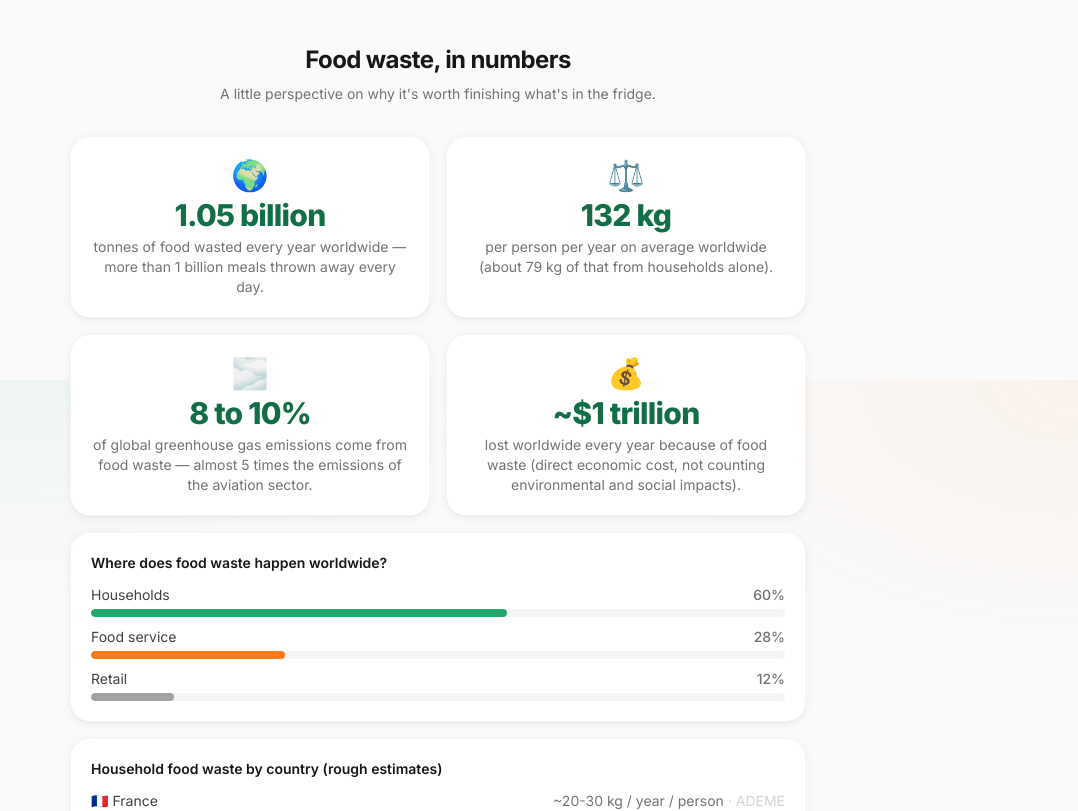
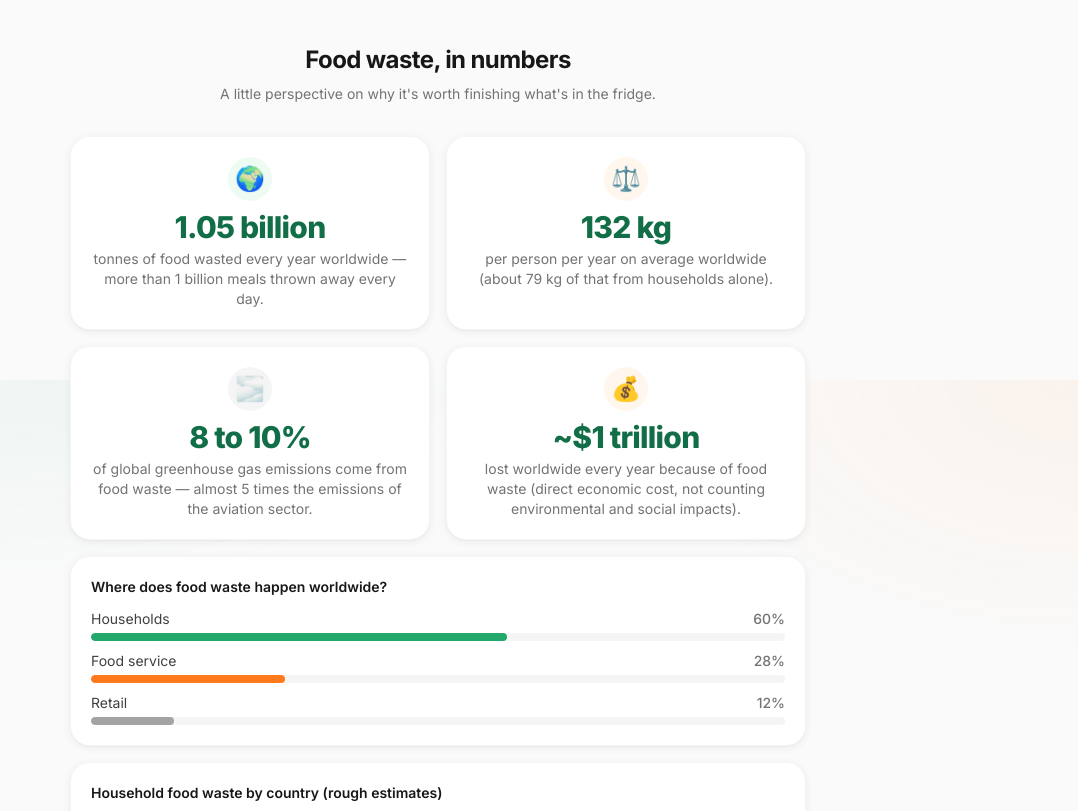
Before and after one commit to charlesgirardin1-design/frigomind, a React (Vite) app: page / in a window 1280 px wide. Shown: the part 1220-2031 px from the top of the page, without its empty margins (202-1280 px from the left). Built offline with nearby package versions, Linux system fonts and the light colour scheme; no server answers.

Commit message:
Animate waste stats, bar chart fill and CTA on homepage

```diff
--- a/src/pages/HomePage.jsx
+++ b/src/pages/HomePage.jsx
@@ -1,3 +1,4 @@
+import { useEffect, useState } from 'react'
 import { useApp } from '../state/AppContext.jsx'
 import { useLanguage } from '../state/LanguageContext.jsx'
 import {
@@ -168,6 +169,12 @@ const STRINGS = {
   },
 }
 
+// Emoji des 4 cartes "chiffres du gaspillage", associés à un ton de couleur
+// (icon-badge) pour leur donner la même présence visuelle que les icônes du
+// reste du site plutôt que de rester des emoji nus.
+const WASTE_STAT_ICONS = ['🌍', '⚖️', '🌫️', '💰']
+const WASTE_STAT_TONES = ['bg-fresh-50', 'bg-zest-50', 'bg-neutral-100', 'bg-zest-50']
+
 // Page d'accueil : promesse claire + CTA unique pour lancer le flow en 3 clics,
 // puis contenu explicatif enrichi (étapes, valeurs, anti-gaspi) pour rassurer
 // et donner du contexte avant de se lancer.
@@ -175,6 +182,23 @@ export default function HomePage() {
   const { goTo } = useApp()
   const lang = useLanguage()
   const s = STRINGS[lang]
+
+  // Déclenche le remplissage animé des barres de répartition (ménages /
+  // restauration / distribution) après le premier rendu : elles partent de
+  // 0% et rejoignent leur largeur cible via la transition CSS, plutôt que
+  // d'apparaître déjà pleines.
+  const [barsFilled, setBarsFilled] = useState(false)
+  useEffect(() => {
+    const t = setTimeout(() => setBarsFilled(true), 150)
+    return () => clearTimeout(t)
+  }, [])
+
+  const wasteStats = [
+    { icon: WASTE_STAT_ICONS[0], tone: WASTE_STAT_TONES[0], value: s.wasteWorldTonnes, text: s.wasteWorldTonnesText },
+    { icon: WASTE_STAT_ICONS[1], tone: WASTE_STAT_TONES[1], value: s.wastePerPerson, text: s.wastePerPersonText },
+    { icon: WASTE_STAT_ICONS[2], tone: WASTE_STAT_TONES[2], value: s.wasteCO2, text: s.wasteCO2Text },
+    { icon: WASTE_STAT_ICONS[3], tone: WASTE_STAT_TONES[3], value: s.wasteCost, text: s.wasteCostText },
+  ]
 
   return (
     <div className="max-w-3xl mx-auto px-4 pt-10 pb-16 animate-fadeIn">
@@ -255,40 +279,31 @@ export default function HomePage() {
       </div>
 
       <div className="mt-16">
-        <h2 className="section-title">{s.wasteTitle}</h2>
-        <p className="section-subtitle">{s.wasteSubtitle}</p>
+        <h2 className="section-title animate-rise">{s.wasteTitle}</h2>
+        <p className="section-subtitle animate-rise" style={{ animationDelay: '60ms' }}>
+          {s.wasteSubtitle}
+        </p>
 
         <div className="mt-8 grid grid-cols-1 sm:grid-cols-2 gap-4">
-          <div className="card p-5 text-center">
-            <div className="text-3xl mb-1" aria-hidden>🌍</div>
-            <div className="text-2xl sm:text-3xl font-extrabold text-fresh-700 tracking-tight">
-              {s.wasteWorldTonnes}
+          {wasteStats.map((stat, i) => (
+            <div
+              key={stat.value}
+              className="card p-5 text-center animate-rise"
+              style={{ animationDelay: `${i * 90}ms` }}
+            >
+              <div className={`icon-badge ${stat.tone} mx-auto mb-2 text-2xl`} aria-hidden>
+                {stat.icon}
+              </div>
+              <div className="text-2xl sm:text-3xl font-extrabold text-fresh-700 tracking-tight">{stat.value}</div>
+              <p className="text-sm text-neutral-500 mt-1">{stat.text}</p>
             </div>
-            <p className="text-sm text-neutral-500 mt-1">{s.wasteWorldTonnesText}</p>
-          </div>
-          <div className="card p-5 text-center">
-            <div className="text-3xl mb-1" aria-hidden>⚖️</div>
-            <div className="text-2xl sm:text-3xl font-extrabold text-fresh-700 tracking-tight">
-              {s.wastePerPerson}
-            </div>
-            <p className="text-sm text-neutral-500 mt-1">{s.wastePerPersonText}</p>
-          </div>
-          <div className="card p-5 text-center">
-            <div className="text-3xl mb-1" aria-hidden>🌫️</div>
-            <div className="text-2xl sm:text-3xl font-extrabold text-fresh-700 tracking-tight">{s.wasteCO2}</div>
-            <p className="text-sm text-neutral-500 mt-1">{s.wasteCO2Text}</p>
-          </div>
-          <div className="card p-5 text-center">
-            <div className="text-3xl mb-1" aria-hidden>💰</div>
-            <div className="text-2xl sm:text-3xl font-extrabold text-fresh-700 tracking-tight">{s.wasteCost}</div>
-            <p className="text-sm text-neutral-500 mt-1">{s.wasteCostText}</p>
-          </div>
+          ))}
         </div>
 
-        <div className="mt-4 card p-5">
+        <div className="mt-4 card p-5 animate-rise" style={{ animationDelay: '360ms' }}>
           <p className="font-semibold text-neutral-900 text-sm mb-3">{s.chainTitle}</p>
           <div className="space-y-2.5">
-            {s.chain.map((c) => (
+            {s.chain.map((c, i) => (
               <div key={c.label}>
                 <div className="flex items-center justify-between text-sm mb-1">
                   <span className="text-neutral-700">{c.label}</span>
@@ -296,10 +311,14 @@ export default function HomePage() {
                 </div>
                 <div className="h-2 rounded-full bg-neutral-100 overflow-hidden">
                   <div
-                    className={`h-full rounded-full ${
+                    className={`h-full rounded-full transition-all ease-out ${
                       c.tone === 'fresh' ? 'bg-fresh-500' : c.tone === 'zest' ? 'bg-zest-500' : 'bg-neutral-400'
                     }`}
-                    style={{ width: `${c.pct}%` }}
+                    style={{
+                      width: barsFilled ? `${c.pct}%` : '0%',
+                      transitionDuration: '900ms',
+                      transitionDelay: `${i * 120}ms`,
+                    }}
                   />
                 </div>
               </div>
@@ -307,7 +326,7 @@ export default function HomePage() {
           </div>
         </div>
 
-        <div className="mt-4 card p-5">
+        <div className="mt-4 card p-5 animate-rise" style={{ animationDelay: '420ms' }}>
           <p className="font-semibold text-neutral-900 text-sm mb-3">{s.countryTableTitle}</p>
           <div className="divide-y divide-neutral-100">
             {s.countryWaste.map((c) => (
@@ -323,7 +342,7 @@ export default function HomePage() {
         </div>
       </div>
 
-      <div className="mt-16 card p-6 sm:p-8 text-center bg-gradient-to-br from-fresh-50 to-zest-50/60 border-fresh-100 shadow-glow">
+      <div className="mt-16 card p-6 sm:p-8 text-center bg-gradient-to-br from-fresh-50 to-zest-50/60 border-fresh-100 shadow-glow animate-rise">
         <IllustrationTile tone="zest" size="md" className="mx-auto mb-3">
           <PotGlyph className="w-full h-full" />
         </IllustrationTile>
```
